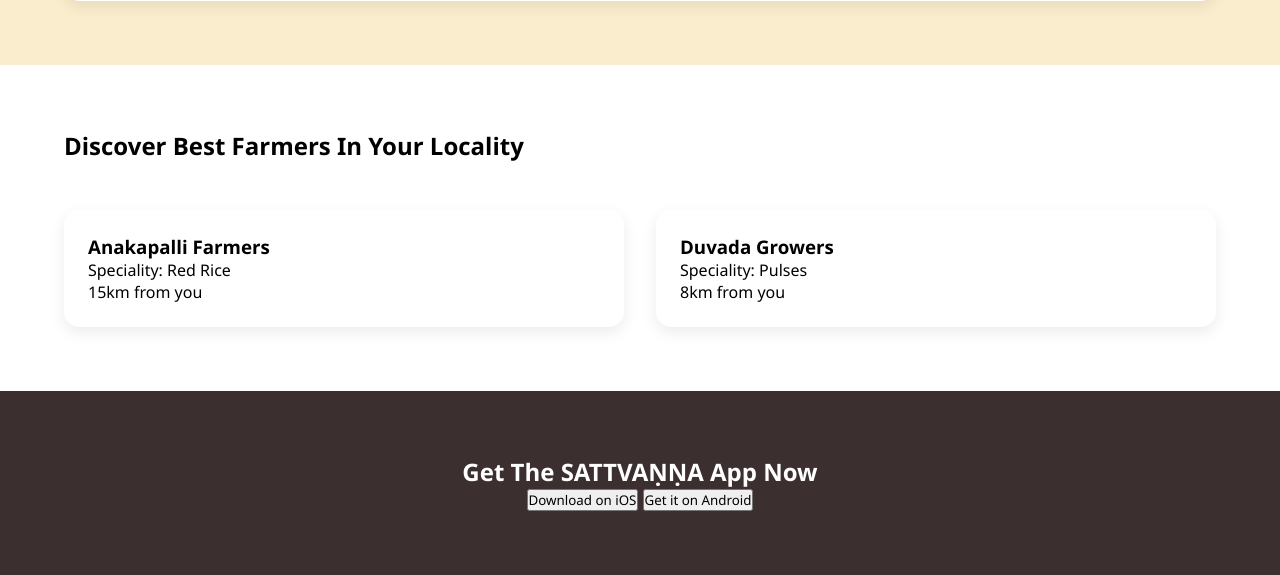
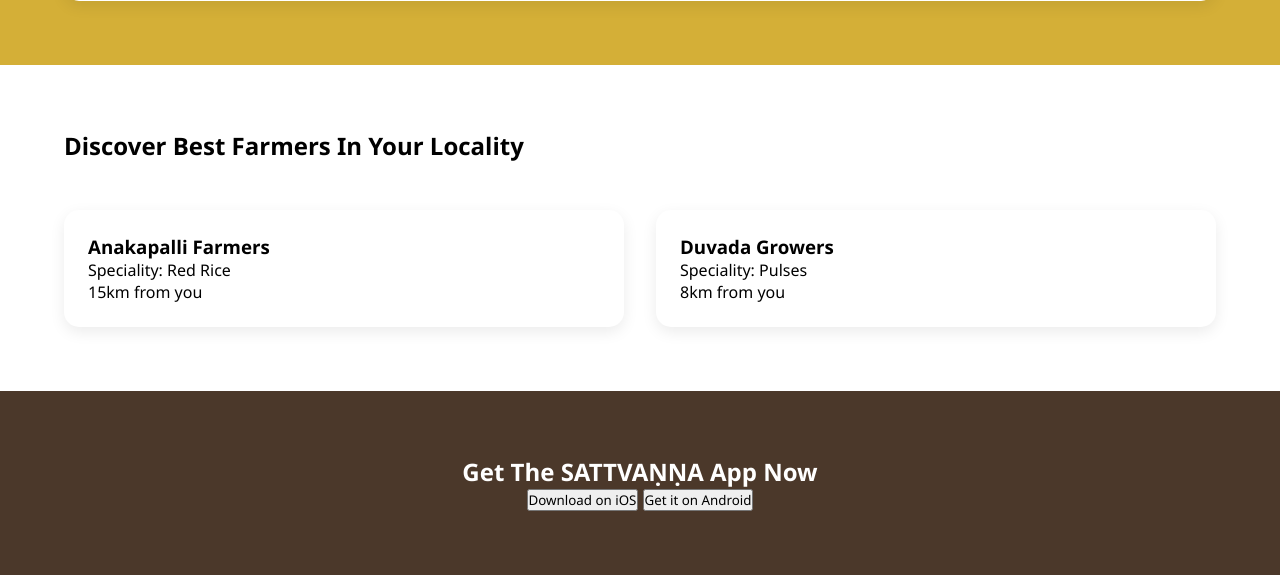
Before and after one commit to Vamsi-Krishna-24/SATTVANNA, a Flask app: page / in a window 1280 px wide. Shown: the part 1340-1915 px from the top of the page. Run offline with Flask 3, Linux system fonts and the light colour scheme.

```diff
--- a/templates/index2.html
+++ b/templates/index2.html
@@ -7,9 +7,9 @@
     <link rel="stylesheet" href="https://cdnjs.cloudflare.com/ajax/libs/font-awesome/6.0.0/css/all.min.css">
     <style>
         :root {
-            --primary: #D4A373; /* Warm beige */
-            --secondary: #FAEDCD; /* Light beige */
-            --dark: #3C2F2F; /* Dark brown */
+            --primary: #E6D8AD; /* Warm beige */
+            --secondary: #D4AF37; /* Light beige */
+            --dark: #4B382A; /* Dark brown */
         }
 
         * {
@@ -194,7 +194,7 @@
         <div class="staples-grid">
             <!-- Repeat for each staple -->
             <div class="staple-card">
-                <div class="staple-image" style="background-image: url('rice-image.jpg')"></div>
+                <div class="staple-image" style="background-image: url('https://drive.google.com/file/d/1ME7-W7T_i-aXn8t_JZAPC94DYnwhDOMx/view?usp=sharing')"></div>
                 <div class="staple-info">
                     <h3>Organic Rice</h3>
                     <p>₹85/kg</p>
```
